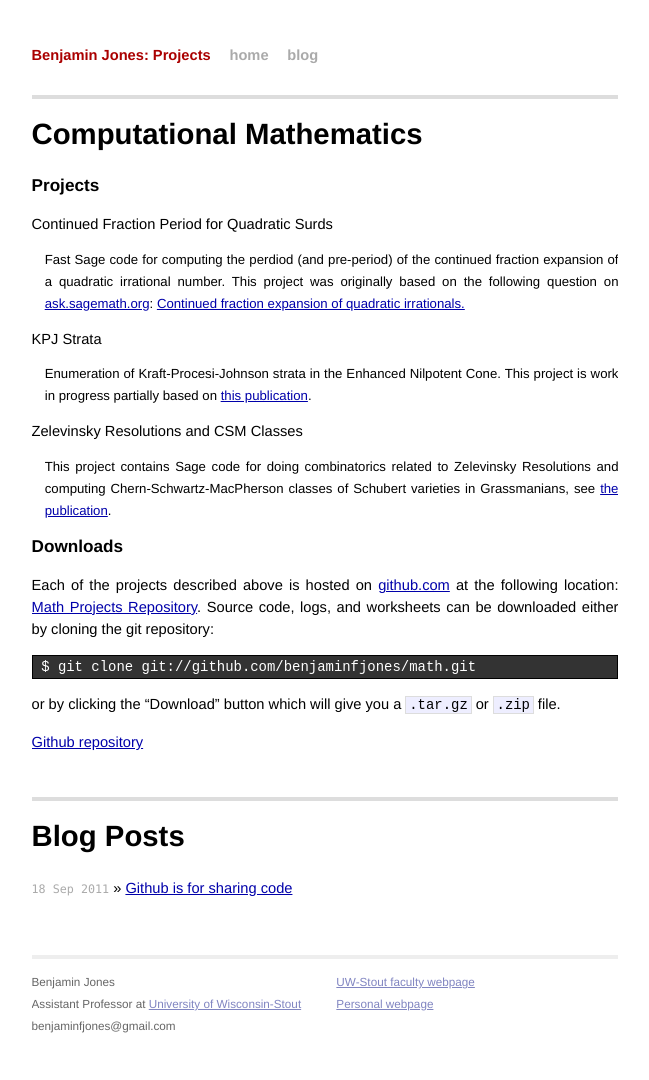
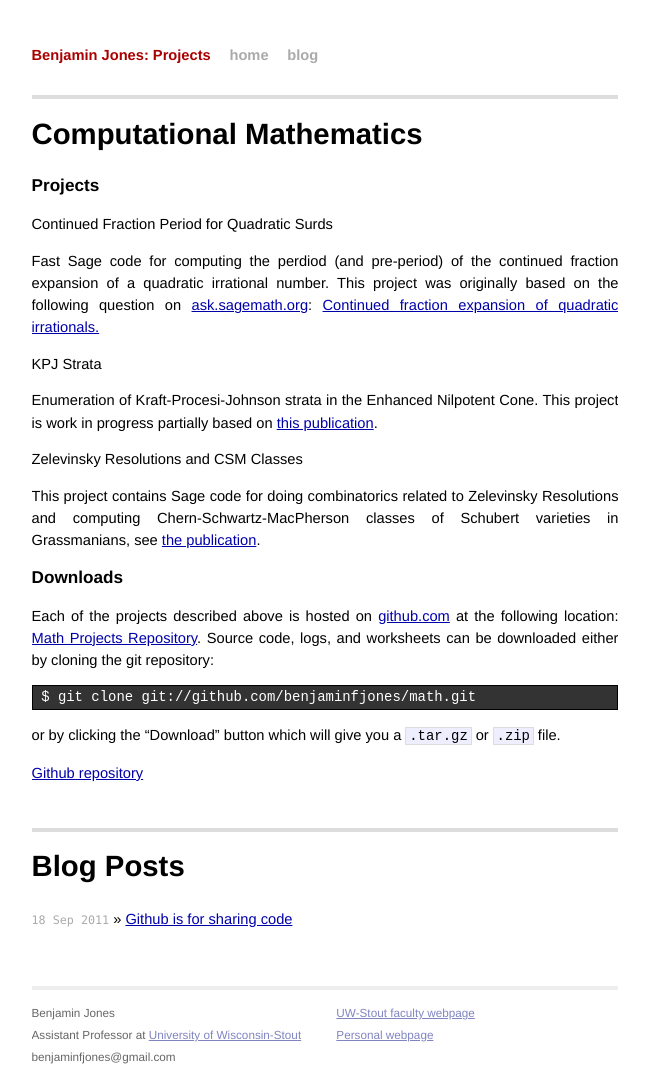
Before and after one commit to benjaminfjones/math, a Jekyll site: the page built from index.md, in a window 1280 px wide. Shown: the whole page, without its empty margins (315-964 px from the left). Built offline with Jekyll 4.4.1, drawn with Linux system fonts in a browser that asks for light colours; Markdown is read by kramdown in place of the engine named in the settings; before the commit the page ends 1049 px from its top, so only the background shows below that.

Commit message:
removed block quotes on descriptions

```diff
--- a/index.md
+++ b/index.md
@@ -10,23 +10,23 @@ title: Computational Mathematics Projects
 
 * Continued Fraction Period for Quadratic Surds
 
-> Fast Sage code for computing the perdiod (and pre-period) of
-> the continued fraction expansion of a quadratic irrational
-> number. This project was originally based on the following
-> question on [ask.sagemath.org](http://ask.sagemath.org):
-> [Continued fraction expansion of quadratic irrationals.][3]
+  Fast Sage code for computing the perdiod (and pre-period) of
+  the continued fraction expansion of a quadratic irrational
+  number. This project was originally based on the following
+  question on [ask.sagemath.org](http://ask.sagemath.org):
+  [Continued fraction expansion of quadratic irrationals.][3]
 
 * KPJ Strata
 
-> Enumeration of Kraft-Procesi-Johnson strata in the Enhanced
-> Nilpotent Cone. This project is work in progress partially based
-> on [this publication][2].
+  Enumeration of Kraft-Procesi-Johnson strata in the Enhanced
+  Nilpotent Cone. This project is work in progress partially based
+  on [this publication][2].
 
 * Zelevinsky Resolutions and CSM Classes
 
-> This project contains Sage code for doing combinatorics related
-> to Zelevinsky Resolutions and computing Chern-Schwartz-MacPherson
-> classes of Schubert varieties in Grassmanians, see [the publication][1].
+  This project contains Sage code for doing combinatorics related
+  to Zelevinsky Resolutions and computing Chern-Schwartz-MacPherson
+  classes of Schubert varieties in Grassmanians, see [the publication][1].
 
 ### Downloads ###
 
@@ -43,8 +43,6 @@ or by clicking the "Download" button which will give you a
 
   [Github repository][mathrepo]
 
-
-
 [1]: http://dx.doi.org/10.1093/imrn/rnp174
 [2]: http://arxiv.org/abs/1004.3822
 [3]: http://ask.sagemath.org/question/545/continued-fraction-expansion-of-quadratic
```
